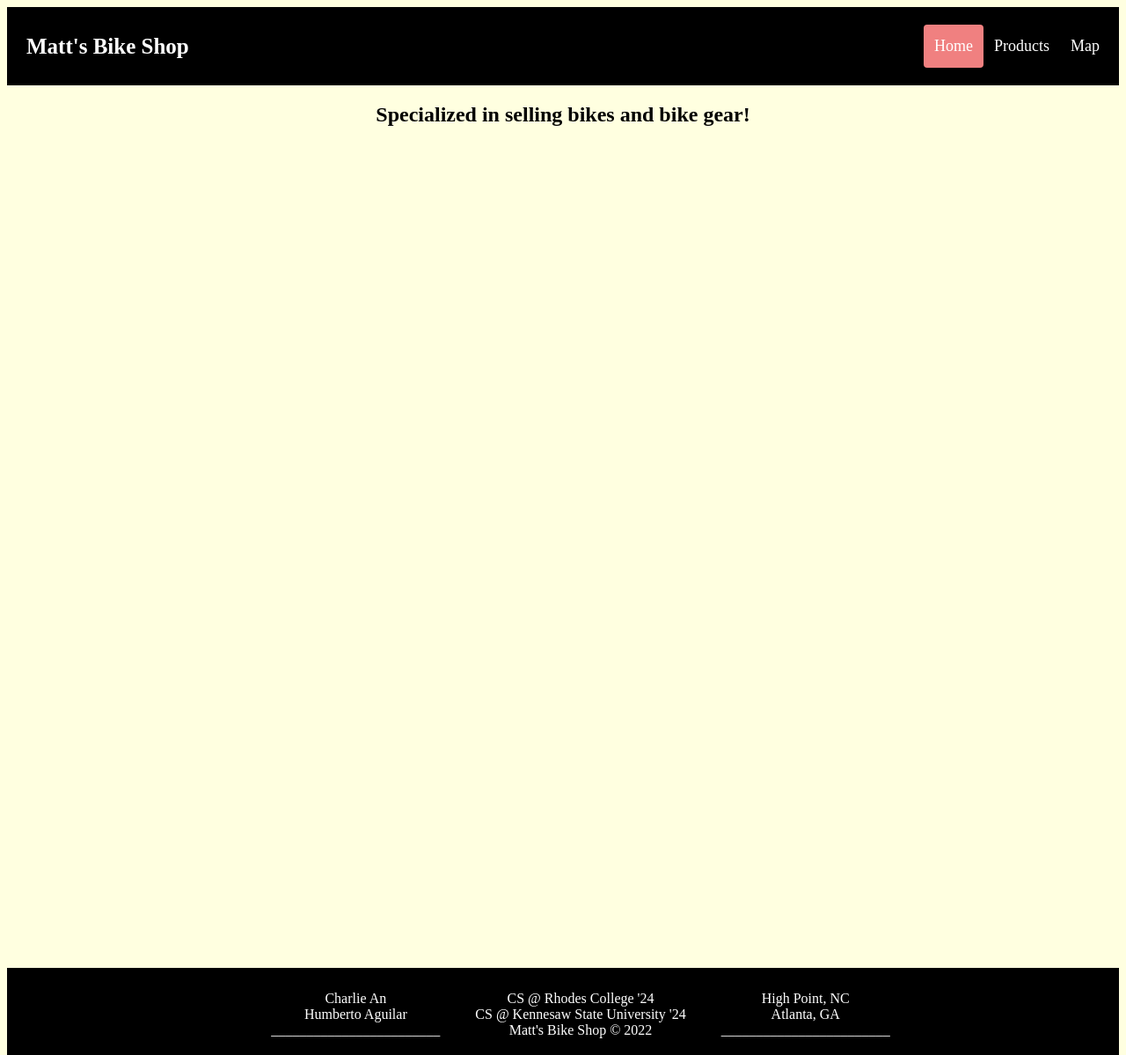
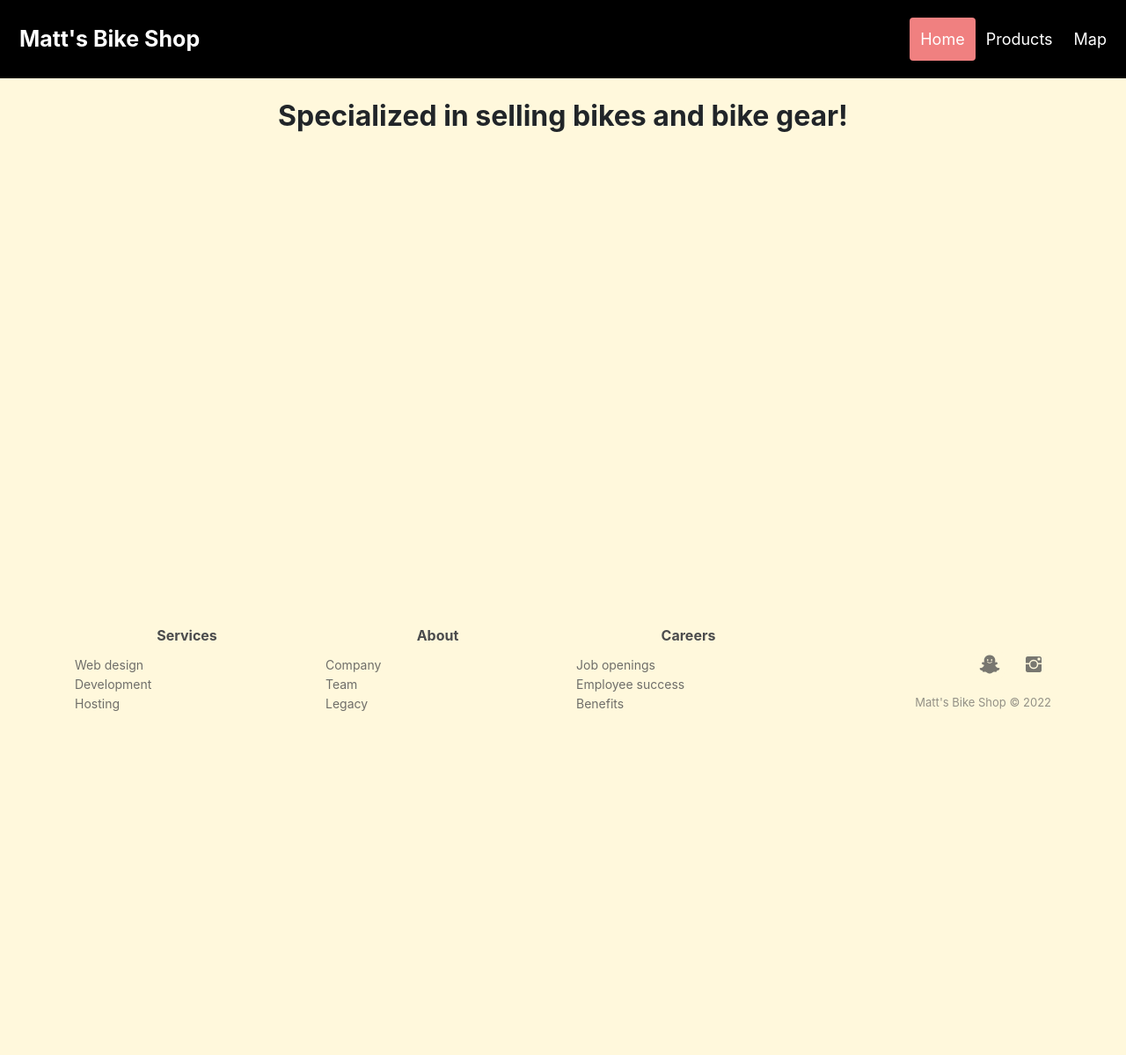
Before and after one commit to beto1969/finalProject, a plain HTML site: page index.html in a window 1280 px wide. Shown: the top 1199 px of the page at 88% size. After the commit the page ends 862 px from the top, so only its background shows below. Drawn offline with nearby package versions, Linux system fonts and the light colour scheme; files that its build step writes are made by us from their sources.

Commit message:
changed footer

```diff
--- a/index.html
+++ b/index.html
@@ -6,6 +6,11 @@
     <meta name="viewport" content="width=device-width, initial-scale=1.0">
     <title> Matt's Bike Shop </title>
     <link rel = "stylesheet" href = "style.css">
+
+    <meta name="viewport" content="width=device-width, initial-scale=1.0">
+    <link rel="stylesheet" href="https://cdnjs.cloudflare.com/ajax/libs/twitter-bootstrap/4.1.3/css/bootstrap.min.css">
+    <link rel="stylesheet" href="https://cdnjs.cloudflare.com/ajax/libs/ionicons/2.0.1/css/ionicons.min.css">
+    <link rel="stylesheet" href="assets/css/style.css">
 </head>
 <body>
 
@@ -18,40 +23,9 @@
           <a href = "#map"> Map </a>
         </div>
     </div>
-
+    <br>
     <h2> Specialized in selling bikes and bike gear! </h2>
 
-    <br>
-    <br>
-    <br>
-    <br>
-    <br>
-    <br>
-    <br>
-    <br>
-    <br>
-    <br>
-    <br>
-    <br>
-    <br>
-    <br>
-    <br>
-    <br>
-    <br>
-    <br>
-    <br>
-    <br>
-    <br>
-    <br>
-    <br>
-    <br>
-    <br>
-    <br>
-    <br>
-    <br>
-    <br>
-    <br>
-    <br>
     <br>
     <br>
     <br>
@@ -76,33 +50,45 @@
 
 
 
+
+    <div class="footer-clean">
       <footer>
-        <div class="Footer">
-        <div class="Left">
-          <ul class="List">
-            <li> Charlie An </li>
-            <li> Humberto Aguilar </li>
-            <li> ________________________</li>
+          <div class="container">
+              <div class="row justify-content-center">
+                  <div class="col-sm-4 col-md-3 item">
+                      <h3>Services</h3>
+                      <ul>
+                          <li><a href="#">Web design</a></li>
+                          <li><a href="#">Development</a></li>
+                          <li><a href="#">Hosting</a></li>
                       </ul>
                   </div>
-
-        <div class="Center">
-          <ul class="List">
-            <li> CS @ Rhodes College '24 </li>
-            <li> CS @ Kennesaw State University '24 </li>
-            <li> Matt's Bike Shop © 2022 </li>
+                  <div class="col-sm-4 col-md-3 item">
+                      <h3>About</h3>
+                      <ul>
+                          <li><a href="#">Company</a></li>
+                          <li><a href="#">Team</a></li>
+                          <li><a href="#">Legacy</a></li>
                       </ul>
                   </div>
-
-        <div class="Right">
-          <ul class="List">
-            <li> High Point, NC </li>
-            <li> Atlanta, GA </li>
-            <li> ________________________</li>
+                  <div class="col-sm-4 col-md-3 item">
+                      <h3>Careers</h3>
+                      <ul>
+                          <li><a href="#">Job openings</a></li>
+                          <li><a href="#">Employee success</a></li>
+                          <li><a href="#">Benefits</a></li>
                       </ul>
+                  </div>
+                  <div class="col-lg-3 item social"><a href="#"><i class="icon ion-social-snapchat"></i></a><a href="#"><i class="icon ion-social-instagram"></i></a>
+                      <p class="copyright">Matt's Bike Shop  © 2022</p>
+                  </div>
               </div>
           </div>
       </footer>
+  </div>
+  <script src="https://cdnjs.cloudflare.com/ajax/libs/jquery/3.2.1/jquery.min.js"></script>
+  <script src="https://cdnjs.cloudflare.com/ajax/libs/twitter-bootstrap/4.1.3/js/bootstrap.bundle.min.js"></script>
+
 
       <script src = "app.js"></script>
 </body>
--- a/products/products.css
+++ b/products/products.css
@@ -67,31 +67,7 @@ body{
     }
   }
 
-  footer{
-    background-color: black;
-    color: white;
-    left: 0;
-    bottom: 0;
-    width: 100%;
-    text-align: center;
-    /* position: fixed; */
-  }
 
-
-  .Footer{
-    display: flex;
-    flex-wrap: nowrap;
-    justify-content: center;
-    flex-direction: row;
-    align-items: center;
-    padding: 10px;
-    text-align: center;
-  }
-
-  footer ul, li{
-    list-style: none;
-    position: center;
-  }
 
   .card {
    background-color: white;
--- a/style.css
+++ b/style.css
@@ -8,7 +8,7 @@ h3{
 }
 
 body{
-    background-color: #FFFFE0;
+    background-color: #fff8dc;
 }
 
 /* Style the header with a grey background and some padding */
@@ -67,28 +67,88 @@ body{
     }
   }
 
-footer{
-  background-color: black;
-  color: white;
-  left: 0;
-  bottom: 0;
-  width: 100%;
-  text-align: center;
-  /* position: fixed; */
-}
+  .footer-clean {
+    padding:50px 0;
+    background-color:#fff8dc;
+    color:#4b4c4d;
+  }
 
+  .footer-clean h3 {
+    margin-top:0;
+    margin-bottom:12px;
+    font-weight:bold;
+    font-size:16px;
+  }
 
-.Footer{
-  display: flex;
-  flex-wrap: nowrap;
-  justify-content: center;
-  flex-direction: row;
-  align-items: center;
-  padding: 10px;
-  text-align: center;
-}
+  .footer-clean ul {
+    padding:0;
+    list-style:none;
+    line-height:1.6;
+    font-size:14px;
+    margin-bottom:0;
+  }
 
-footer ul, li{
-  list-style: none;
-  position: center;
-}
+  .footer-clean ul a {
+    color:inherit;
+    text-decoration:none;
+    opacity:0.8;
+  }
+
+  .footer-clean ul a:hover {
+    opacity:1;
+  }
+
+  .footer-clean .item.social {
+    text-align:right;
+  }
+
+  @media (max-width:767px) {
+    .footer-clean .item {
+      text-align:center;
+      padding-bottom:20px;
+    }
+  }
+
+  @media (max-width: 768px) {
+    .footer-clean .item.social {
+      text-align:center;
+    }
+  }
+
+  .footer-clean .item.social > a {
+    font-size:24px;
+    width:40px;
+    height:40px;
+    line-height:40px;
+    display:inline-block;
+    text-align:center;
+    border-radius:50%;
+    border:1px solid #fff8dc;
+    margin-left:10px;
+    margin-top:22px;
+    color:inherit;
+    opacity:0.75;
+  }
+
+  .footer-clean .item.social > a:hover {
+    opacity:0.9;
+  }
+
+  @media (max-width:991px) {
+    .footer-clean .item.social > a {
+      margin-top:40px;
+    }
+  }
+
+  @media (max-width:767px) {
+    .footer-clean .item.social > a {
+      margin-top:10px;
+    }
+  }
+
+  .footer-clean .copyright {
+    margin-top:14px;
+    margin-bottom:0;
+    font-size:13px;
+    opacity:0.6;
+  }
```
Also changed, not shown: products/products.html (+3 -28 lines). Lines whose indentation alone changed are shown as unchanged.
